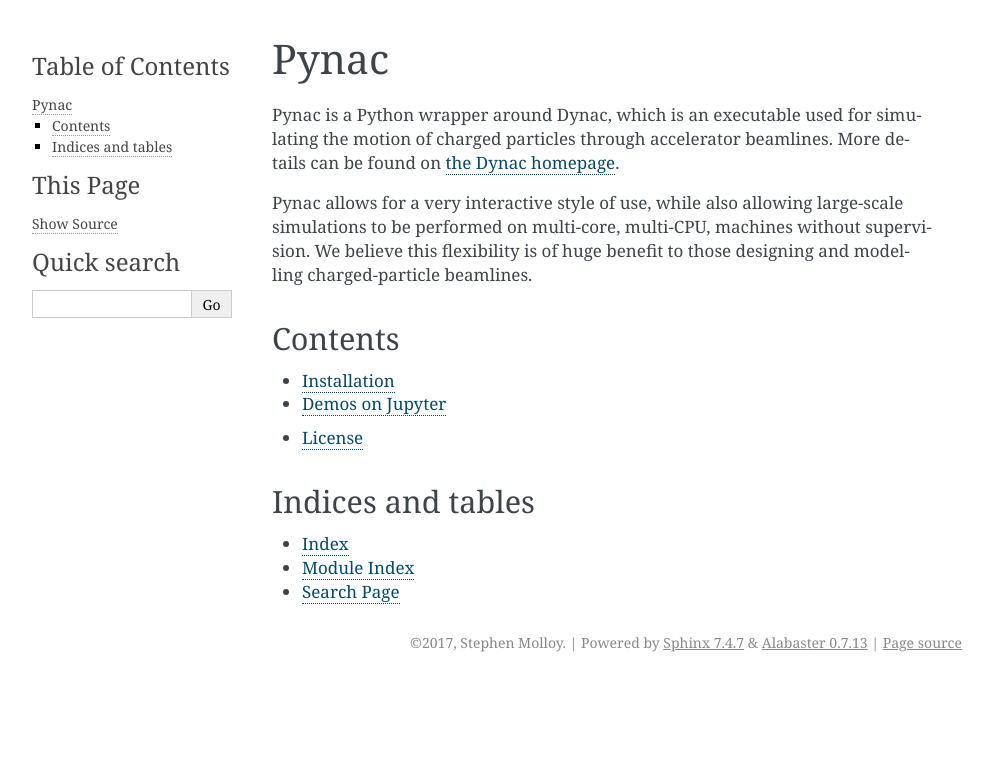
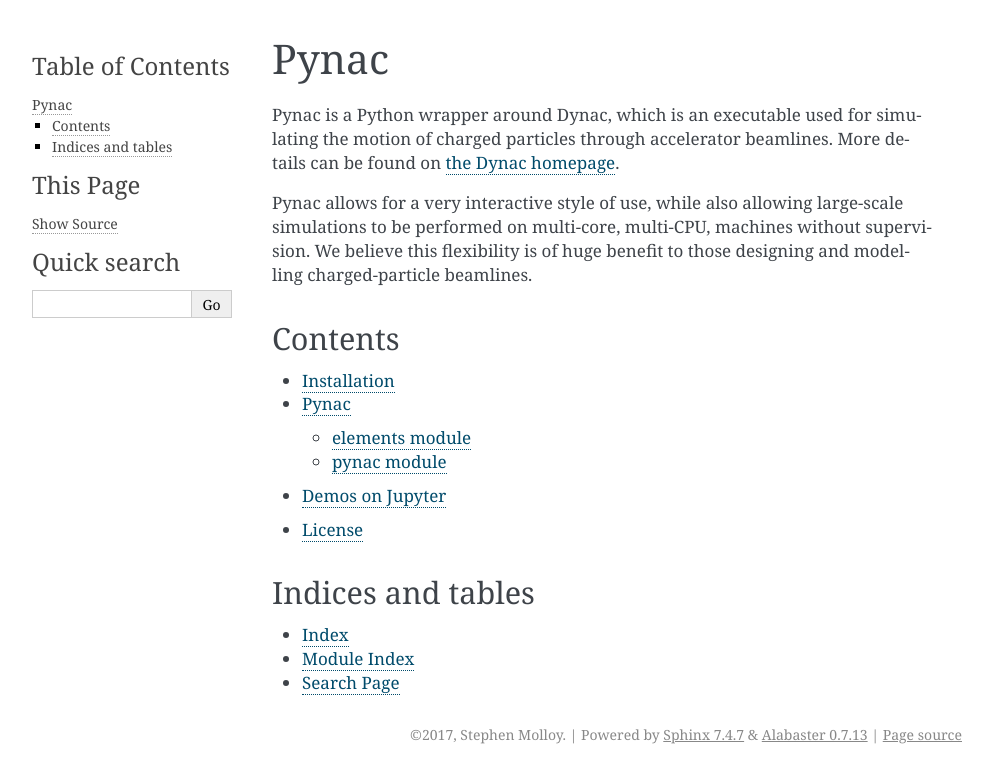
Before and after one commit to se-esss-litterbox/Pynac, a Sphinx documentation site: the page built from docs/index.rst, in a window 1280 px wide. Shown: the top 783 px of the page, without its empty margins (148-1141 px from the left). Built offline with Sphinx 7.4.7, drawn with Linux system fonts in a browser that asks for light colours; pages that are not in the unit, such as notebooks, are missing from menus.

Commit message:
Autodoc and automobile working now

```diff
--- a/docs/conf.py
+++ b/docs/conf.py
@@ -17,9 +17,9 @@
 # add these directories to sys.path here. If the directory is relative to the
 # documentation root, use os.path.abspath to make it absolute, like shown here.
 #
-# import os
-# import sys
-# sys.path.insert(0, os.path.abspath('.'))
+import os
+import sys
+sys.path.insert(0, os.path.abspath('..'))
 
 
 # -- General configuration ------------------------------------------------
--- a/docs/index.rst
+++ b/docs/index.rst
@@ -21,6 +21,7 @@
    :maxdepth: 2
 
    installation
+   modules
    demos
    license
 
--- /dev/null
+++ b/docs/modules.rst
@@ -0,0 +1,8 @@
+Pynac
+=====
+
+.. toctree::
+   :maxdepth: 4
+
+   elements
+   pynac
--- /dev/null
+++ b/docs/pynac.rst
@@ -0,0 +1,7 @@
+pynac module
+============
+
+.. automodule:: pynac
+    :members:
+    :undoc-members:
+    :show-inheritance:
--- a/pynac.py
+++ b/pynac.py
@@ -1,3 +1,6 @@
+'''
+The main module for Pynac.
+'''
 import subprocess as subp
 from contextlib import contextmanager
 from bokeh.io import push_notebook, show, output_notebook
```
Also changed, not shown: docs/elements.rst (added, +7 -0 lines).
